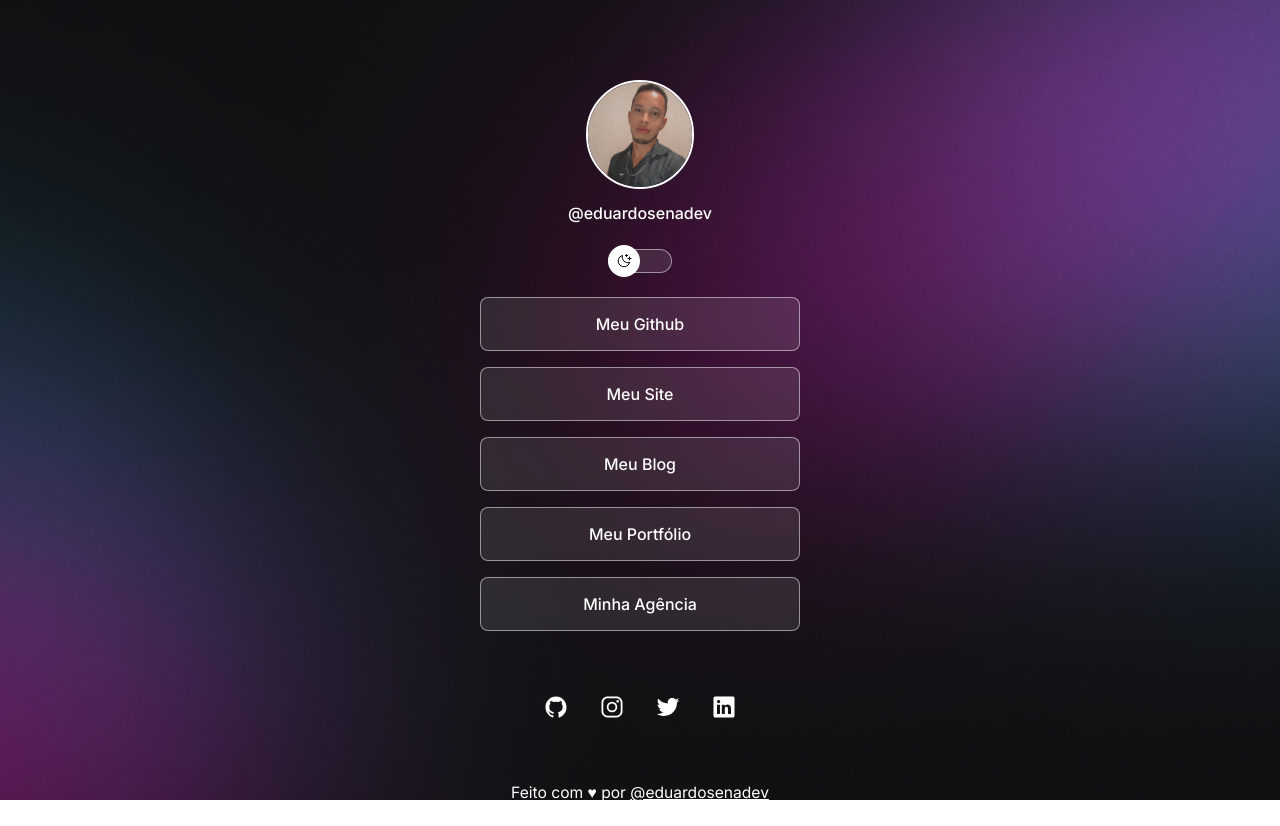
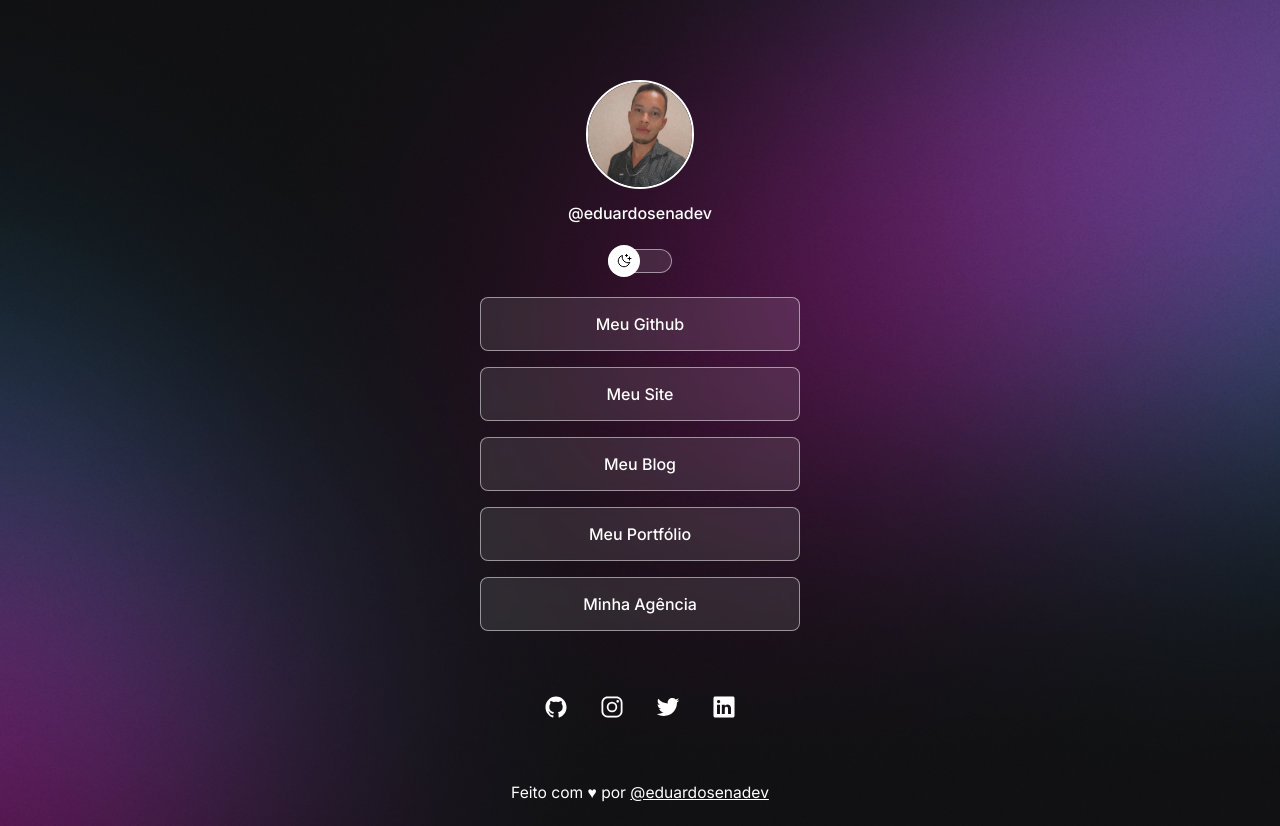
Before and after one commit to eduardosenadev/page-links, a PHP site: page / in a window 1280 px wide. Run offline with PHP 8.4, Linux system fonts and the light colour scheme.

Commit message:
Update CSS

```diff
--- a/assets/css/style.css
+++ b/assets/css/style.css
@@ -31,7 +31,7 @@ Elementos "Inline", não é possível adicionar o "margin: auto" apenas em eleme
 }
 
 body {
-  background: var(--bg-url) no-repeat top center/100% 100vh ;
+  background: var(--bg-url) no-repeat top center/100% 100% ;
   font-family: Inter, sans-serif;
   color: var(--text-color);
 }
```
Also changed, not shown: README.md.
